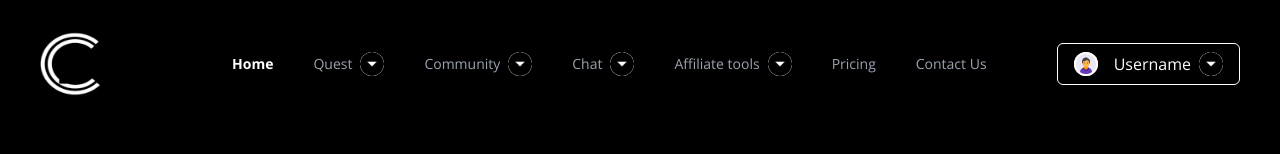
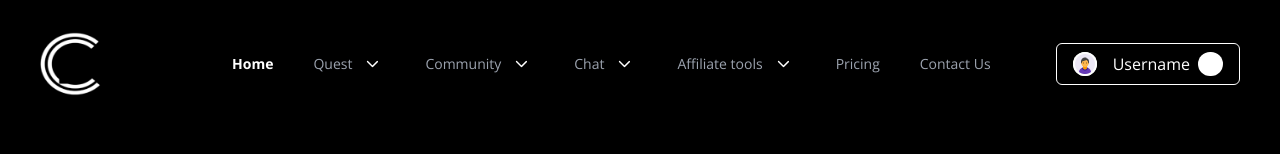
Before and after one commit to Alihissam/cnkavreactapp, a React (Vite) app in the folder react-webapp/: page /dashboard in a window 1280 px wide. Shown: the top 154 px of the page. Built offline with nearby package versions, Linux system fonts and the light colour scheme.

Commit message:
text changes

```diff
--- a/react-webapp/src/components/userComponents/QuestsNavBar.jsx
+++ b/react-webapp/src/components/userComponents/QuestsNavBar.jsx
@@ -33,7 +33,7 @@ export default function QuestsNavBar() {
                 </Link>
                 <img
                   src={dropDownIcon}
-                  className="h-6 bg-white rounded-full ml-2"
+                  className="h-6 rounded-full ml-2"
                   alt="Dropdown Icon"
                 />
                 <div className="absolute hidden group-hover:block w-[200px] bg-white text-black mt-[90px] shadow-lg">
@@ -62,7 +62,7 @@ export default function QuestsNavBar() {
                 </Link>
                 <img
                   src={dropDownIcon}
-                  className="h-6 bg-white rounded-full ml-2"
+                  className="h-6 rounded-full ml-2"
                   alt="Dropdown Icon"
                 />
               </div>
@@ -96,7 +96,7 @@ export default function QuestsNavBar() {
 
                 <img
                   src={dropDownIcon}
-                  className="h-6 bg-white rounded-full ml-2"
+                  className="h-6 rounded-full ml-2"
                   alt="Dropdown Icon"
                 />
               </div>
@@ -110,7 +110,7 @@ export default function QuestsNavBar() {
                 </Link>
                 <img
                   src={dropDownIcon}
-                  className="h-6 bg-white rounded-full ml-2"
+                  className="h-6 rounded-full ml-2"
                   alt="Dropdown Icon"
                 />
               </div>
--- a/react-webapp/src/pages/userPages/AffiliatedTools.jsx
+++ b/react-webapp/src/pages/userPages/AffiliatedTools.jsx
@@ -89,7 +89,7 @@ const AffiliatedTools = () => {
 
           <div className="p-2">
             <p className="text-xl">Exclusive Room Subscription</p>
-            <p>€49.99/ month</p>
+            <p>€499.99/ month</p>
           </div>
         </div>
 
@@ -98,7 +98,7 @@ const AffiliatedTools = () => {
 
           <div className="p-2">
             <p className="text-xl">Influwave Subscription</p>
-            <p>€499.99/ month</p>
+            <p>49.99/ month</p>
           </div>
         </div>
         {/* <img src={waveInflue} alt="" className="w-3/5 py-5" /> */}
```
Also changed, not shown: react-webapp/src/assets/icons/drop.png.
